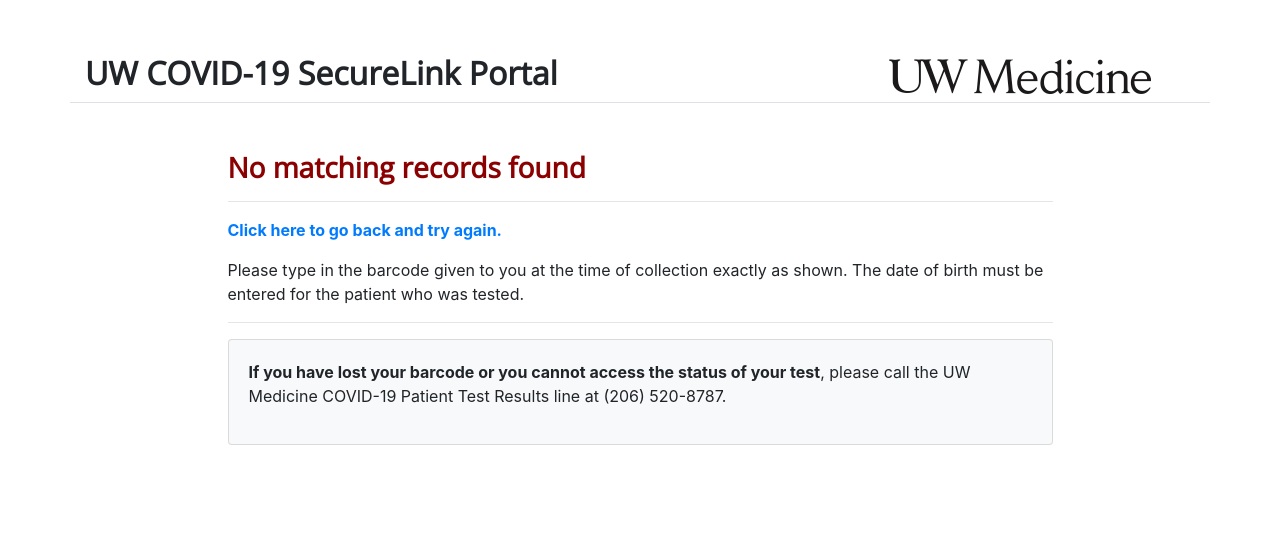
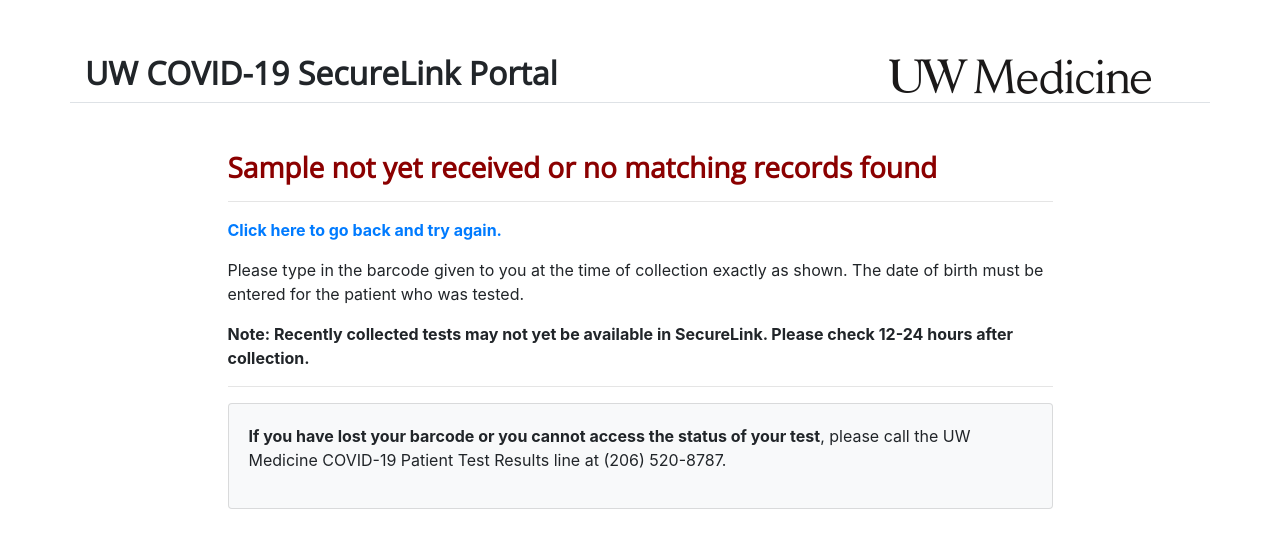
Before and after one commit to kamaal44/securelink, a Flask app: page /error in a window 1280 px wide. Shown: the top 548 px of the page. Run offline with Flask 2, Linux system fonts and the light colour scheme; some libraries are stand-ins or nearby versions.

Commit message:
update error language to accomodate not-yet-accessioned tests

```diff
--- a/templates/error.html
+++ b/templates/error.html
@@ -2,7 +2,7 @@
 {% block content %}
      <div class="col-lg-9">
 
-      <h3 style="color: darkred">No matching records found</h3>
+      <h3 style="color: darkred">Sample not yet received or no matching records found</h3>
       <hr/>
       <p>
         <b><a href="/">Click here to go back and try again.</a></b>
@@ -10,6 +10,9 @@
       <p>
         Please type in the barcode given to you at the time of collection exactly as shown.
         The date of birth must be entered for the patient who was tested.
+      </p>
+      <p>
+        <span class='font-weight-bold'>Note: Recently collected tests may not yet be available in SecureLink. Please check 12-24 hours after collection.</span>
       </p>
       <hr/>
 
```
